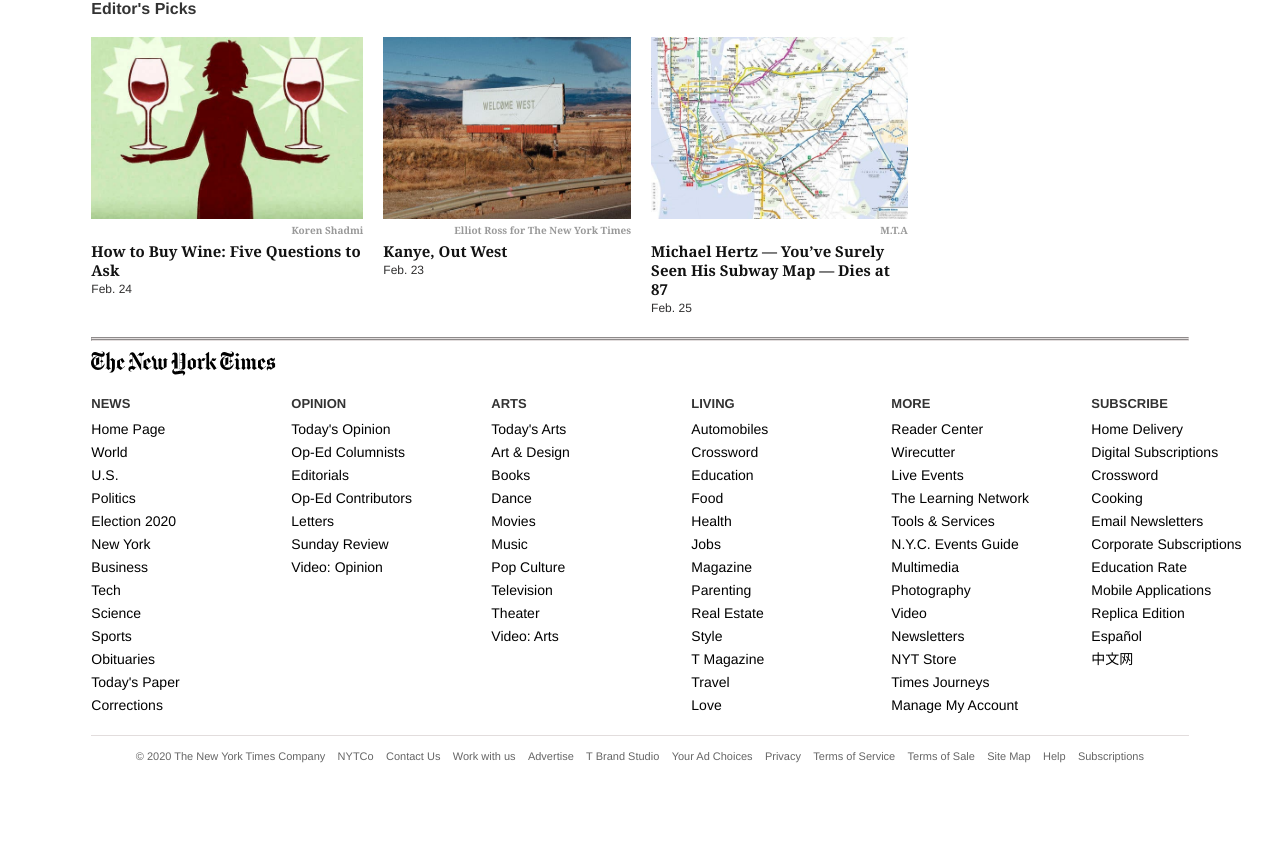
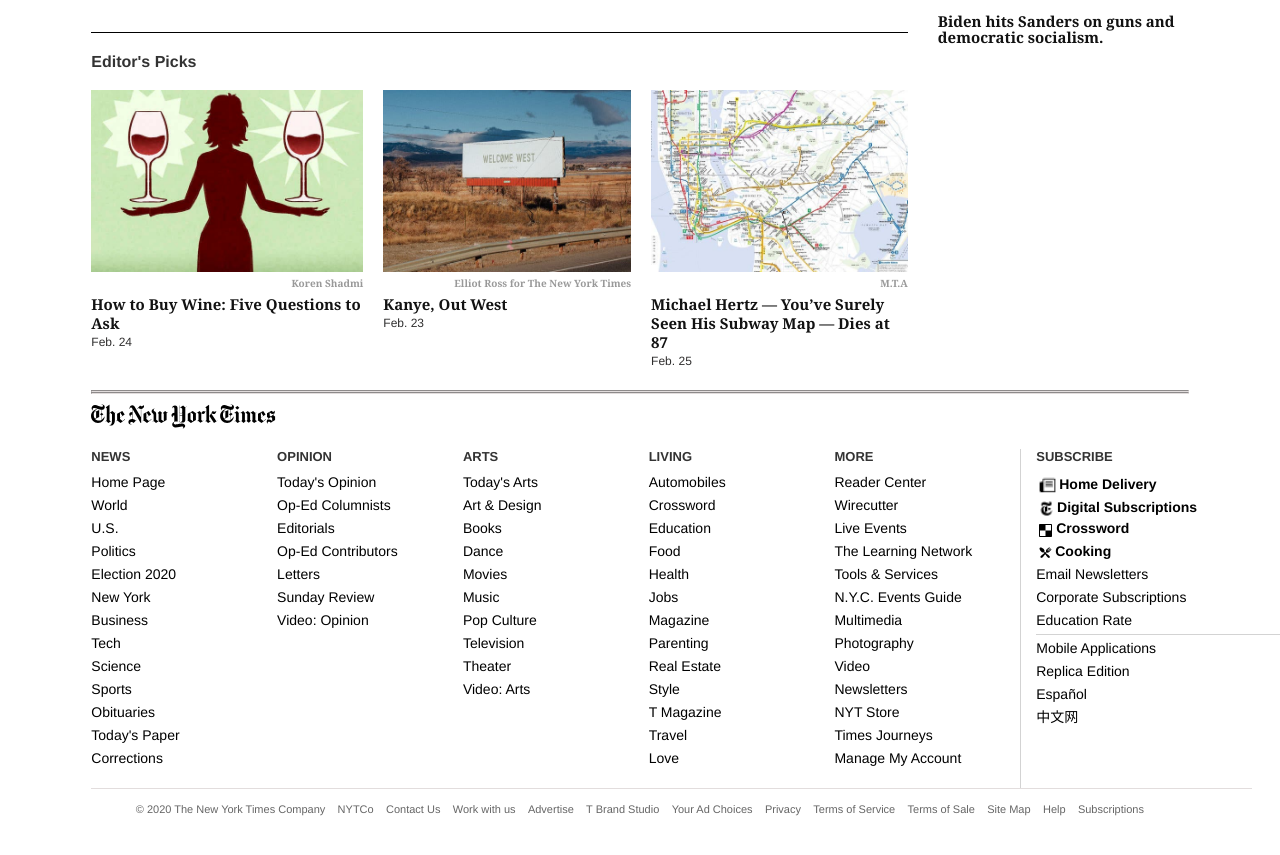
Before and after one commit to OdongAlican/Newyork-times-article-page, a website: page index.html in a window 1280 px wide. Shown: the part 10521-11376 px from the top of the page. Before the commit the page ends 11329 px from the top, so only its background shows below. Drawn offline with Linux system fonts and the light colour scheme.

Commit message:
updated footer styling and added icons

```diff
--- a/css/styles.css
+++ b/css/styles.css
@@ -11,7 +11,6 @@
 }
 .wrapper {
   border: 2px solid white;
-
 }
 
 .main-section {
@@ -72,7 +71,8 @@
   justify-content: right;
   flex: 1;
 }
-.btn {
+.btn,
+.lower-btn button {
   background: #326891;
   color: white;
   border: none;
@@ -121,12 +121,11 @@
 .head-image img {
   width: 100%;
 }
-.img-caption{
+.img-caption {
   /* border: 1px solid red; */
   width: 75%;
   margin: auto;
   padding: 10px 200px 30px 0;
-
 }
 
 .middle-section {
@@ -142,16 +141,15 @@
   /* border: 1px solid red; */
   width: 100%;
   height: 90px;
-
 }
-.date{
+.date {
   width: 30%;
   /* border: 1px solid green; */
   height: 90px;
   float: left;
   line-height: 90px;
 }
-.icons{
+.icons {
   width: 69%;
   /* border: 1px solid blue; */
   height: 90px;
@@ -210,7 +208,7 @@
   text-decoration: none;
   color: rgb(50, 104, 145);
 }
-.article-content a{
+.article-content a {
   color: #326891;
 }
 
@@ -230,13 +228,11 @@
   display: flex;
   padding-top: 10px;
   align-items: center;
-
 }
-.editor1{
+.editor1 {
   border-top: 1px solid lightgrey;
   padding-top: 10px;
   margin-top: 10px;
-
 }
 .editor span {
   display: block;
@@ -248,13 +244,12 @@
   line-height: 17px;
   color: rgb(51, 51, 51);
 }
-.grid-title{
-
+.grid-title {
   border: 2px solid violet;
   width: 75%;
   margin: auto;
 }
-.grid-title span{
+.grid-title span {
   display: block;
   padding: 5px 30px 5px 0;
 }
@@ -284,30 +279,37 @@
   font-family: helvetica, sans-serif;
   color: rgb(48, 47, 47);
 }
-.below-grid{
+.below-grid {
   width: 75%;
   margin: auto;
 }
-.below-grid hr{
+.below-grid hr {
   color: black;
   width: 7%;
   margin-bottom: 20px;
   margin-top: 30px;
 }
-.lower-icons{
-  border: 1px solid blue;
+.lower-icons {
+  /*border: 1px solid green;*/
+  width: 45%;
+  margin: auto;
+  margin-bottom: 70px;
+}
+
+.lower-icons .lower-btn {
   width: 100%;
-  margin: auto;
-  height: 100px;
+  display: flex;
+  justify-content: space-between;
 }
+
+.lower-icons .lower-btn button {
+  width: 55%;
+  height: 35px;
+  font-size: 13px;
+}
+
 .lower-section {
   width: 40%;
-  margin: auto;
-}
-
-.top-footer {
-  height: 300px;
-  width: 90%;
   margin: auto;
 }
 
@@ -345,7 +347,6 @@
   grid-template-columns: auto auto auto;
   grid-column-gap: 20px;
   grid-row-gap: 10px;
-
 }
 
 .middle-section-lower .grid-item {
@@ -406,7 +407,7 @@
   width: 315px;
   padding: 17px 0px 0px;
   margin: 0px 0px 0px 30px;
-  border-top: 1px solid black
+  border-top: 1px solid black;
 }
 
 .space-astronomy {
@@ -461,7 +462,7 @@
   border-top: 1px solid black;
   padding: 20px 0px;
 }
-.hr{
+.hr {
   width: 86%;
   margin-top: 1px;
   margin-bottom: 1px;
@@ -474,14 +475,14 @@
   flex-direction: row;
   height: 340px;
   /* border: 2px solid yellow; */
-  width: 86%;
-  margin: auto;
+  width: 91%;
   border-bottom: 1px solid rgb(226, 221, 221);
+  margin-left: 7%;
 }
-.top-footer div{
+.top-footer div {
   width: 20%;
 }
-h3{
+h3 {
   text-transform: uppercase;
   line-height: 15px;
   height: 25px;
@@ -490,7 +491,7 @@
   font-family: "nyt-franklin", helvetica, Arial, sans-serif;
   color: rgb(51, 51, 51);
 }
-.top-footer li{
+.top-footer li {
   text-transform: capitalize;
   list-style: none;
   color: rgb(0, 0, 0);
@@ -499,23 +500,22 @@
   font-weight: 500;
   font-size: 14px;
   font-family: "nyt-franklin", helvetica, Arial, sans-serif;
-  width:200px;
+  width: 150px;
 }
 
 .bottom-footer {
-
   /* height: 100px; */
   /* border: 2px solid orange; */
   width: 80%;
   margin: auto;
   margin-bottom: 30px;
 }
-.bottom-footer ul{
+.bottom-footer ul {
   display: flex;
   flex-direction: row;
 }
 
-.bottom-footer li{
+.bottom-footer li {
   /* display: inline-flex; */
   color: rgb(102, 102, 102);
   font-family: "nyt-franklin", helvetica, Arial, sans-serif;
@@ -525,12 +525,44 @@
   list-style: none;
   margin: auto;
   padding: 10px 0;
-
 }
-.svg-footer{
+.svg-footer {
   margin: 0;
   /* border: 1px solid red; */
   margin-left: 7%;
   margin-bottom: 20px;
   margin-top: 10px;
 }
+
+.subscribe-section {
+  border-left: 1px solid lightgray;
+  padding-left: 15px;
+}
+
+.subscribe li {
+  width: 250px;
+}
+
+.crossword {
+  display: flex;
+  width: 100%;
+}
+.crossword span {
+  font-weight: bold;
+}
+
+.home-delivery span {
+  font-weight: bold;
+  display: block;
+  margin-top: 2px;
+}
+
+.home-delivery {
+  display: flex;
+}
+
+.education-rate {
+  border-bottom: 1px solid lightgray;
+  margin-bottom: 5px;
+  width: 100px;
+}
--- a/index.html
+++ b/index.html
@@ -489,6 +489,9 @@
               be the ultimate free lunch.”
             </p>
           </div>
+
+        </section>
+      </section>
       <div class="lower-icons">
         <span>
           A version of this article appears in print on March 18, 2014, Section A, Page 1 of the New York edition
@@ -496,15 +499,12 @@
           headline: Space Ripples Reveal Big Bang’s Smoking Gun. Order Reprints | Today’s Paper | Subscribe
         </span>
         <div class="lower-btn">
-              <button></button>
+          <button>READ 615 COMMENTS</button>
           <div>
-                <img src="./assets/" alt="">
+            <img src="assets/second-icons.PNG" alt="social media">
           </div>
         </div>
       </div>
-        </section>
-      </section>
-
       <section class="middle-section-lower">
         <section class="content-lower">
           <div class="space-astronomy">
@@ -819,16 +819,32 @@
               <li> manage my account</li>
             </ul>
           </div>
-          <div>
+          <div class="subscribe-section">
             <h3>SUBSCRIBE</h3>
-            <ul>
-              <li>home delivery</li>
-              <li>digital subscriptions</li>
-              <li>Crossword</li>
-              <li>Cooking</li>
+            <ul class="subscribe">
+              <li class="home-delivery">
+                  <img src="assets/subscribe-icon-one.PNG" alt="subscribe-icon">
+                  <span>Home Delivery</span>
+              </li>
+              <li class="home-delivery">
+                  <img src="assets/subscribe-icon-two.PNG" alt="subscribe-icon">
+                  <span>Digital Subscriptions</span>
+              </li>
+              <li>
+                <div class="crossword">
+                  <img src="assets/subscribe-icon-three.PNG" alt="subscribe-icon">
+                  <span>Crossword</span>
+                </div>
+              </li>
+              <li >
+                <div class="crossword">
+                  <img src="assets/subscribe-icon-four.PNG" alt="subscribe-icon">
+                  <span>Cooking</span>
+                </div>
+              </li>
               <li> email newsletters</li>
               <li> corporate subscriptions</li>
-              <li> education rate</li>
+              <li class="education-rate"> education rate</li>
               <li> mobile applications</li>
               <li> replica edition</li>
               <li> Español</li>
```
Also changed, not shown: assets/second-icons.PNG (added), assets/subscribe-icon-four.PNG (added), assets/subscribe-icon-one.PNG (added), assets/subscribe-icon-three.PNG (added), assets/subscribe-icon-two.PNG (added). Lines whose indentation alone changed are shown as unchanged.
